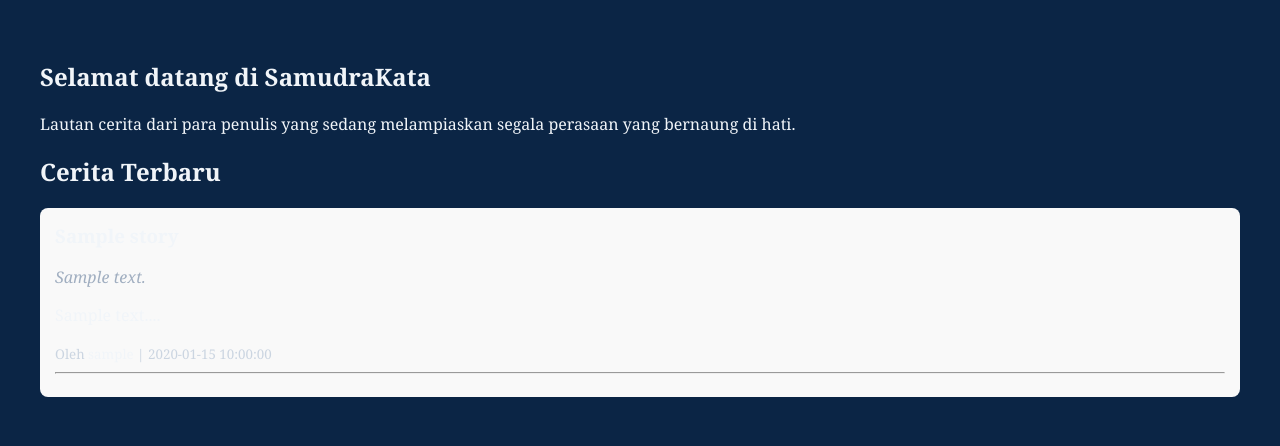
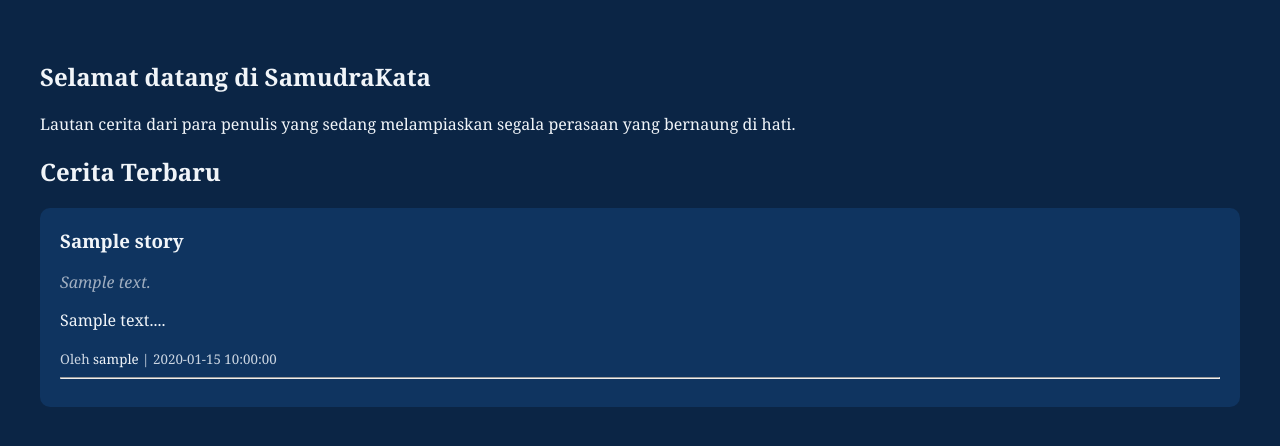
Before and after one commit to FOREVER8-dev/SamudraKata, a Flask app: page / in a window 1280 px wide. Shown: the part 63-509 px from the top of the page. Run offline with Flask 3, Linux system fonts and the light colour scheme; tables that the repository leaves empty hold one stand-in row (values such as "Sample post").

Commit message:
Update style.css

```diff
--- a/static/css/style.css
+++ b/static/css/style.css
@@ -246,22 +246,3 @@
         text-align: center;
     }
 }
-
-.story {
-    width: 100%;
-    padding: 15px;
-    margin: 10px 0;
-    background: #f9f9f9;
-    border-radius: 8px;
-    box-sizing: border-box;
-}
-
-.story-content {
-    font-size: 16px;
-    line-height: 1.6;
-    white-space: normal; /* pastikan teks membungkus */
-}
-
-pre, code {
-    white-space: pre-wrap; /* biar kode/preformat juga bungkus */
-}
```
